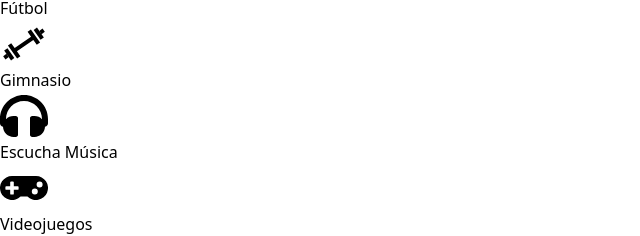
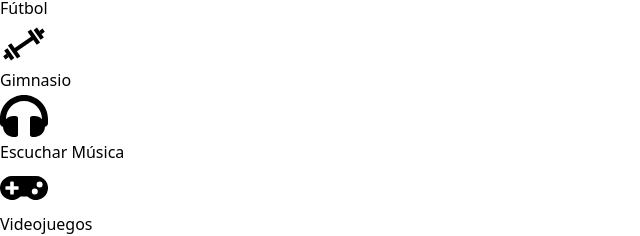
Before and after one commit to Olozano1194/portafolio, a React (Vite) app: page / in a window 1280 px wide. Shown: the part 2294-2530 px from the top of the page, without its empty margins (0-640 px from the left). Built offline with nearby package versions, Linux system fonts and the light colour scheme.

Commit message:
Se le cambio una letra en la parte de la descripción de archivo json de Hobbies

```diff
--- a/src/data/datos.js
+++ b/src/data/datos.js
@@ -83,7 +83,7 @@ export const hobbies = [
     {
         "id": 3,
         "icon": "FaHeadphones",
-        "description": "Escucha Música"
+        "description": "Escuchar Música"
     },
     {
         "id": 4,
```
